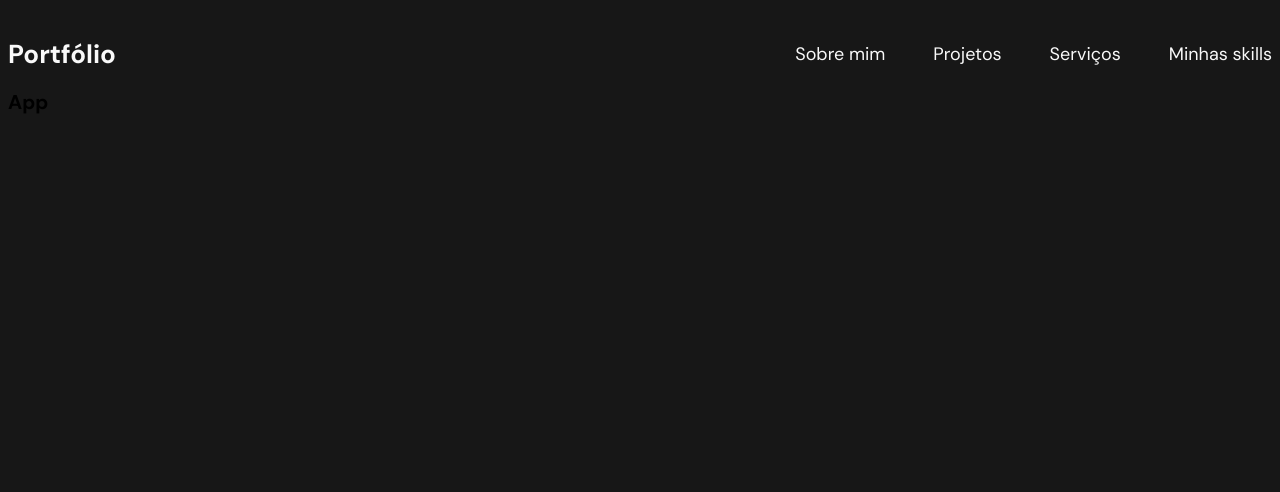
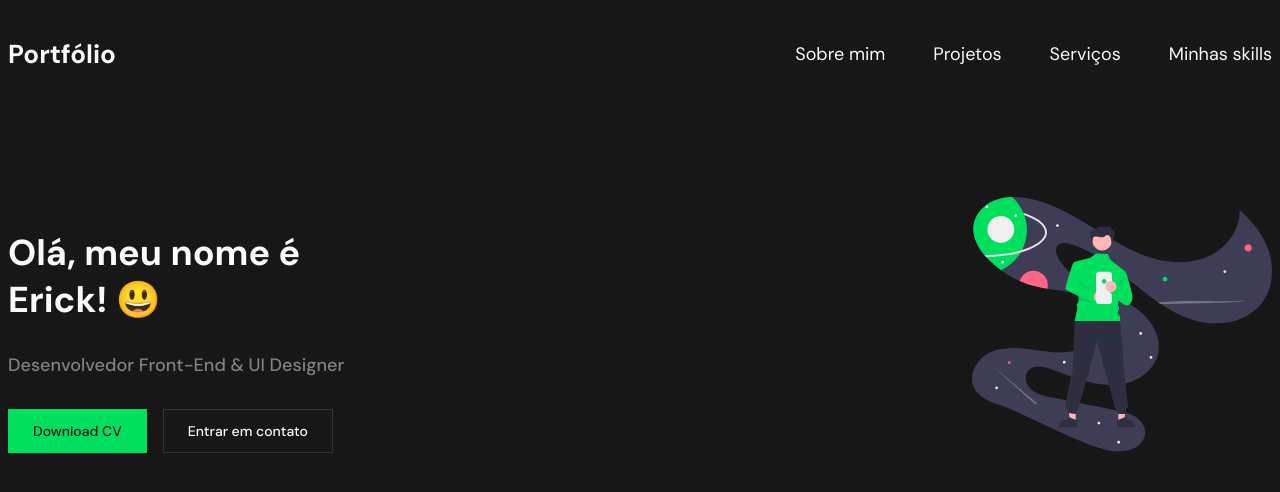
Before and after one commit to erickgust/portfolio, a React (Vite) app: page / in a window 1280 px wide. Shown: the top 492 px of the page. Built offline with nearby package versions, Linux system fonts and the light colour scheme.

Commit message:
Add hero section

```diff
--- a/src/app.tsx
+++ b/src/app.tsx
@@ -1,10 +1,11 @@
 import { Header } from './header'
+import { Hero } from './hero'
 
 export function App () {
   return (
     <>
       <Header />
-      <h1>App</h1>
+      <Hero />
     </>
   )
 }
--- /dev/null
+++ b/src/hero/hero-styles.ts
@@ -0,0 +1,51 @@
+import styled, { css } from 'styled-components'
+
+export const Section = styled.section`
+  display: flex;
+  justify-content: space-between;
+  align-items: center;
+  height: 50rem;
+`
+
+export const Main = styled.main`
+  color: ${({ theme }) => theme.colors.white};
+  max-width: 34rem;
+
+  h1 {
+    font-size: 3.6rem;
+  }
+
+  p {
+    font-size: 1.8rem;
+    color: ${({ theme }) => theme.colors.gray.main};
+    font-weight: 500;
+    margin: 1.6rem 0 3.2rem;
+  }
+`
+
+type ButtonProps = {
+  primary?: boolean
+}
+
+export const Button = styled.button<ButtonProps>`${({ theme, primary }) => css`
+  font-family: inherit;
+  font-size: 1.4rem;
+  font-weight: 500;
+  color: ${theme.colors.white};
+
+  cursor: pointer;
+
+  padding: 1.2rem 2.4rem;
+  border: 1px solid ${theme.colors.gray[200]};
+  background-color: transparent;
+
+  ${primary && css`
+    border-color: transparent;
+    color: ${theme.colors.dark};
+    background-color: ${theme.colors.greenLight};
+  `}
+
+  & + & {
+    margin-left: 1.6rem;
+  }
+`}`
--- /dev/null
+++ b/src/hero/hero.tsx
@@ -0,0 +1,21 @@
+import { ReactComponent as HeroImage } from '@/ui/hero.svg'
+import * as S from './hero-styles'
+
+export function Hero () {
+  return (
+    <S.Section>
+      <S.Main>
+        <h1>Olá, meu nome é Erick! 😃</h1>
+        <p>Desenvolvedor Front-End & UI Designer</p>
+        <div>
+          <S.Button type="button" primary>Download CV</S.Button>
+          <S.Button type="button">Entrar em contato</S.Button>
+        </div>
+      </S.Main>
+
+      <aside>
+        <HeroImage />
+      </aside>
+    </S.Section>
+  )
+}
--- /dev/null
+++ b/src/hero/index.ts
@@ -0,0 +1 @@
+export * from './hero'
```
Also changed, not shown: src/ui/hero.svg (added).
